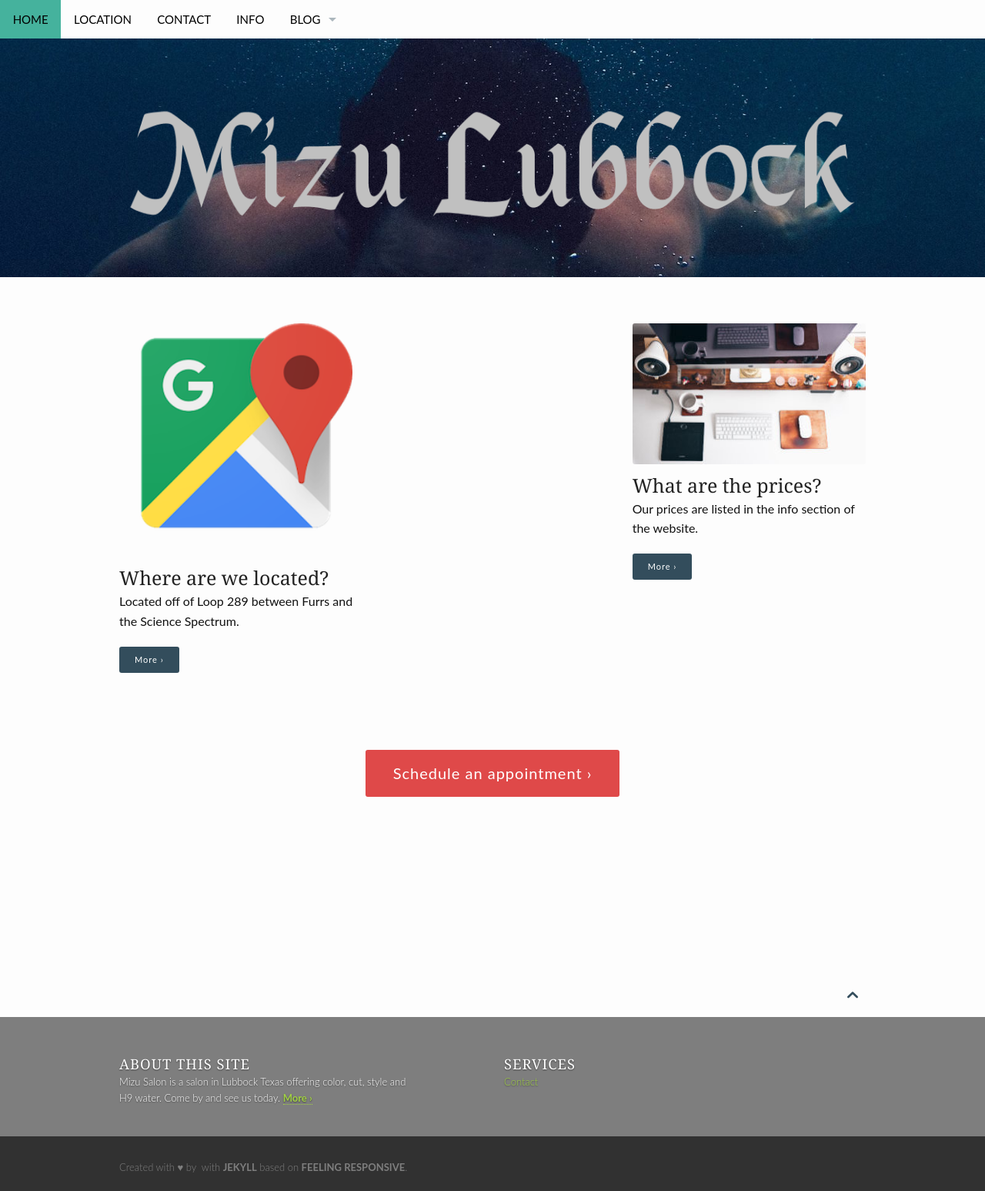
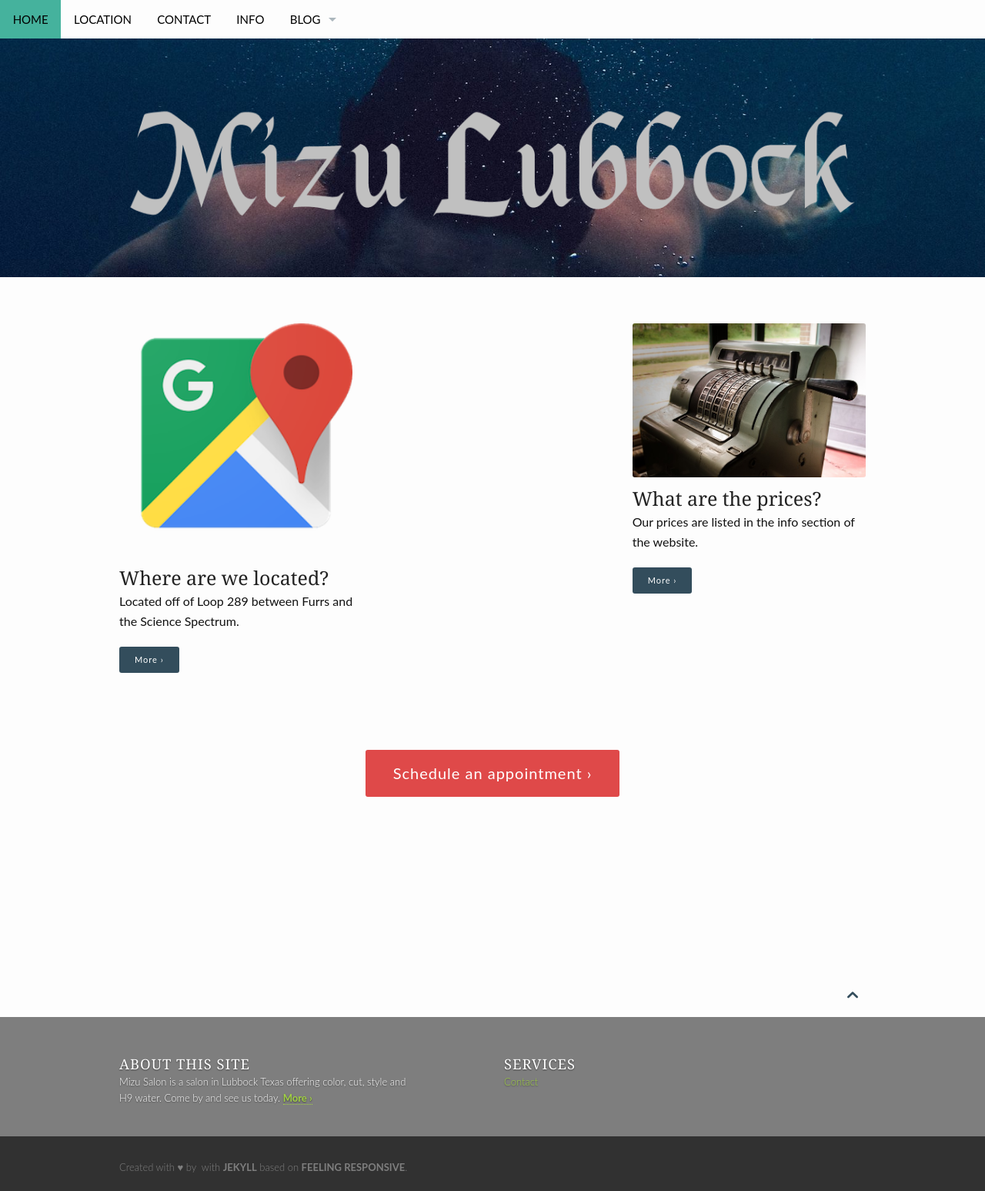
Before and after one commit to cprieger/Mizu, a Jekyll site: the page built from pages/pages-root-folder/index.md, in a window 1280 px wide. Shown: the whole page at 77% size. Built offline with Jekyll 4.4.1, drawn with Linux system fonts in a browser that asks for light colours.

Commit message:
Change the What are the prices image.

```diff
--- a/pages/pages-root-folder/index.md
+++ b/pages/pages-root-folder/index.md
@@ -20,7 +20,7 @@ widget1:
 widget2:
   title: "What are the prices?"
   url: 'http://mizulubbock.com/info/'
-  image: widget-1-302x182.jpg
+  image: old-register.jpg
   text: 'Our prices are listed in the info section of the website.'
 
 #
```
Also changed, not shown: images/old-register.jpg (added).
